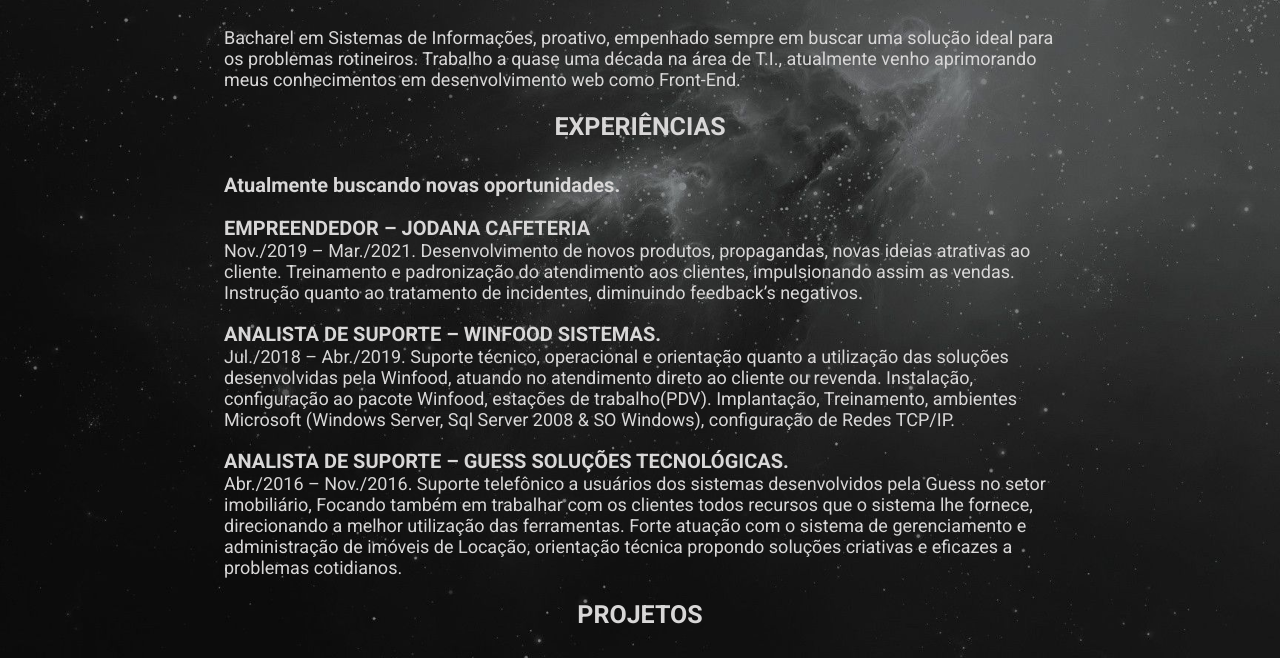
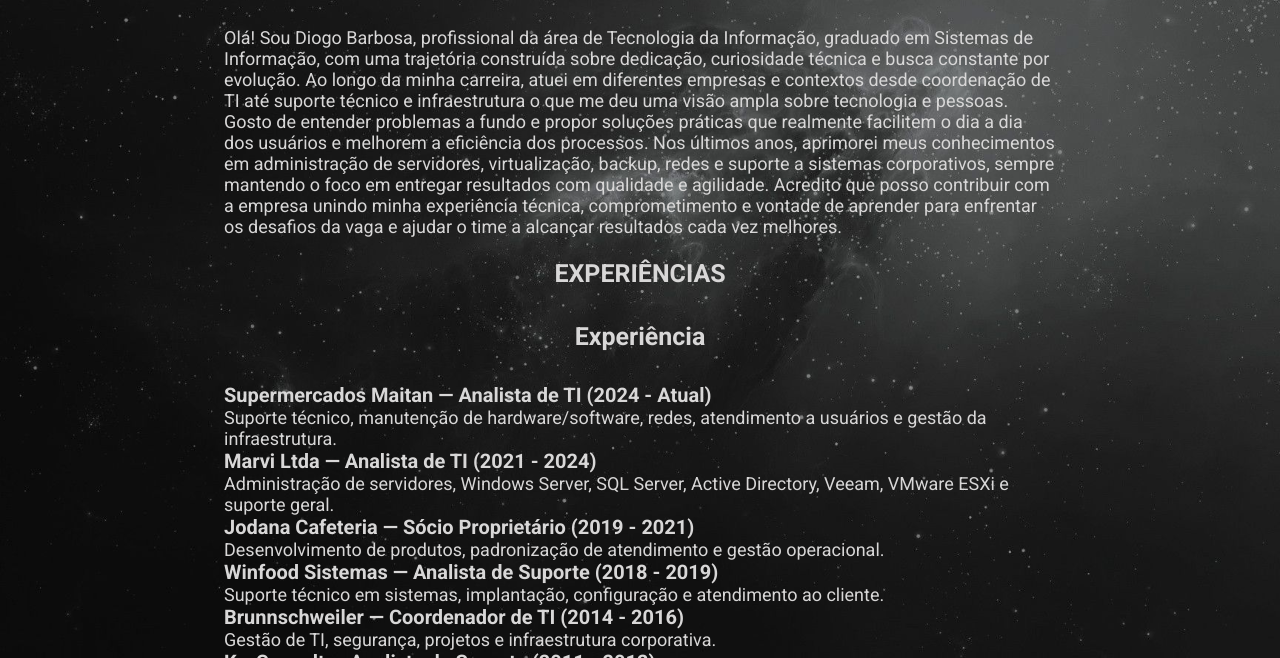
Before and after one commit to DGOBARBOSA/dgobarbosa, a plain HTML site: page public/index.html in a window 1280 px wide. Shown: the part 130-788 px from the top of the page. Drawn offline with Linux system fonts and the light colour scheme.

Commit message:
atualização

```diff
--- a/public/index.html
+++ b/public/index.html
@@ -20,9 +20,15 @@
 
     <div>
       <p>
-        Bacharel em Sistemas de Informações, proativo, empenhado sempre em buscar uma solução ideal para os problemas
-        rotineiros. Trabalho a quase uma década na área de T.I., atualmente venho aprimorando meus conhecimentos em
-        desenvolvimento web como Front-End.
+        Olá!
+        Sou Diogo Barbosa, profissional da área de Tecnologia da Informação, graduado em Sistemas de Informação, com uma trajetória construída sobre dedicação, curiosidade técnica e busca constante por evolução.
+
+        Ao longo da minha carreira, atuei em diferentes empresas e contextos desde coordenação de TI até suporte técnico e infraestrutura o que me deu uma visão ampla sobre tecnologia e pessoas. Gosto de entender problemas a fundo e propor soluções práticas que realmente facilitem o dia a dia dos usuários e melhorem a eficiência dos processos.
+
+        Nos últimos anos, aprimorei meus conhecimentos em administração de servidores, virtualização, backup, redes e suporte a sistemas corporativos, sempre mantendo o foco em entregar resultados com qualidade e agilidade.
+
+        Acredito que posso contribuir com a empresa unindo minha experiência técnica, comprometimento e vontade de aprender para enfrentar os desafios da vaga e ajudar o time a alcançar resultados cada vez melhores.
+
       </p>
     </div>
   </section>
@@ -31,42 +37,33 @@
     <h2>EXPERIÊNCIAS</h2>
 
     <div class="experiencia">
-      <h3>
-        Atualmente buscando novas oportunidades.
-      </h3>
-      <br>
-      <h3>
-        EMPREENDEDOR – JODANA CAFETERIA
-      </h3>
-      <p>
-        Nov./2019 – Mar./2021.
-        Desenvolvimento de novos produtos, propagandas, novas ideias atrativas ao cliente. Treinamento e padronização
-        do atendimento aos clientes, impulsionando assim as vendas. Instrução quanto ao tratamento de incidentes,
-        diminuindo feedback’s negativos.
-      </p><br>
+      <section>
+      <h2>Experiência</h2>
 
-      <h3>
-        ANALISTA DE SUPORTE – WINFOOD SISTEMAS.
-      </h3>
-      <p>
-        Jul./2018 – Abr./2019.
-        Suporte técnico, operacional e orientação quanto a utilização das soluções desenvolvidas pela Winfood, atuando
-        no atendimento direto ao cliente ou revenda. Instalação, configuração ao pacote Winfood, estações de
-        trabalho(PDV). Implantação, Treinamento, ambientes Microsoft (Windows Server, Sql Server 2008 & SO Windows),
-        configuração de Redes TCP/IP.
-      </p><br>
 
-      <h3>
-        ANALISTA DE SUPORTE – GUESS SOLUÇÕES TECNOLÓGICAS.
-      </h3>
-      <p>
-        Abr./2016 – Nov./2016.
-        Suporte telefônico a usuários dos sistemas desenvolvidos pela Guess no setor imobiliário, Focando também em
-        trabalhar com os clientes todos recursos que o sistema lhe fornece, direcionando a melhor utilização das
-        ferramentas. Forte atuação com o sistema de gerenciamento e administração de imóveis de Locação, orientação
-        técnica propondo soluções criativas e eficazes a problemas cotidianos.
-      </p>
+      <h3>Supermercados Maitan — Analista de TI (2024 - Atual)</h3>
+      <p>Suporte técnico, manutenção de hardware/software, redes, atendimento a usuários e gestão da infraestrutura.</p>
 
+
+      <h3>Marvi Ltda — Analista de TI (2021 - 2024)</h3>
+      <p>Administração de servidores, Windows Server, SQL Server, Active Directory, Veeam, VMware ESXi e suporte geral.</p>
+
+
+      <h3>Jodana Cafeteria — Sócio Proprietário (2019 - 2021)</h3>
+      <p>Desenvolvimento de produtos, padronização de atendimento e gestão operacional.</p>
+
+
+      <h3>Winfood Sistemas — Analista de Suporte (2018 - 2019)</h3>
+      <p>Suporte técnico em sistemas, implantação, configuração e atendimento ao cliente.</p>
+
+
+      <h3>Brunnschweiler — Coordenador de TI (2014 - 2016)</h3>
+      <p>Gestão de TI, segurança, projetos e infraestrutura corporativa.</p>
+
+
+      <h3>Kw Consult — Analista de Suporte (2011 - 2012)</h3>
+      <p>Projetos de telefonia VoIP, redes Cisco e suporte técnico.</p>
+      </section>
     </div>
   </section>
   <section class="sections" id="projetos">
```
